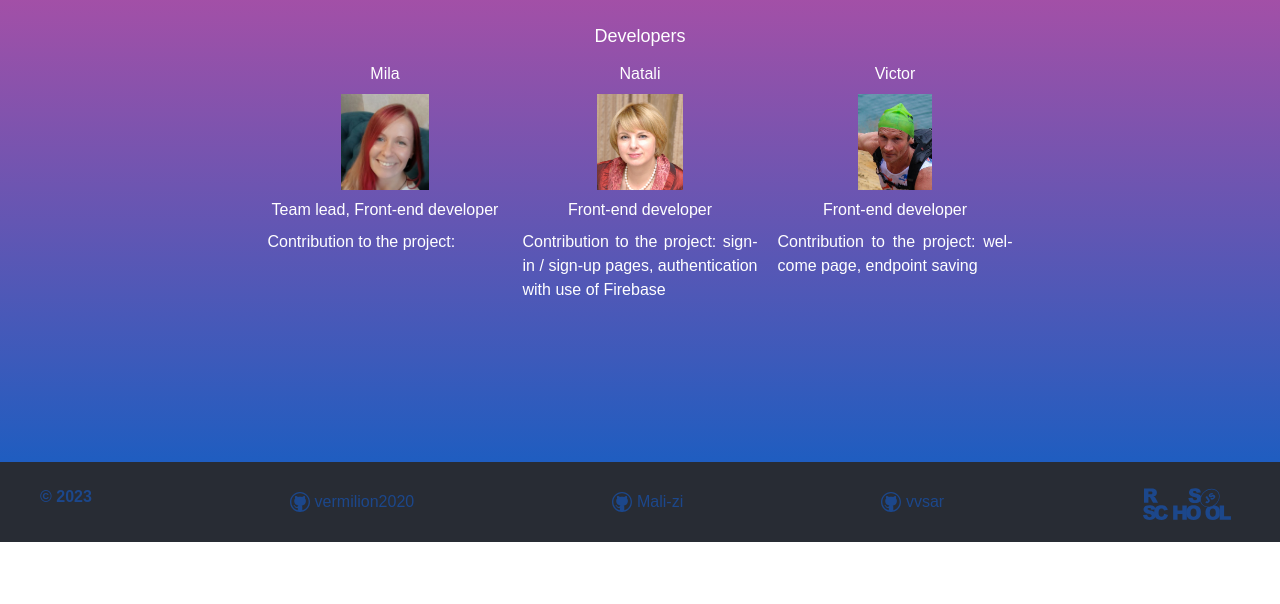
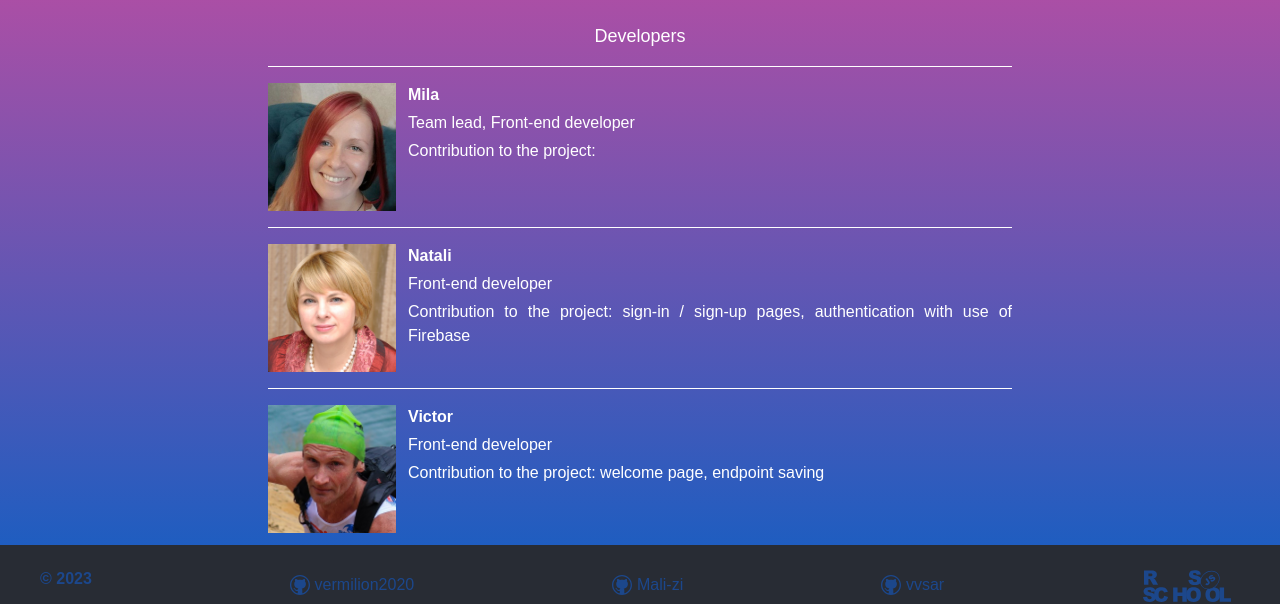
Before and after one commit to vermilion2020/graphiql-app, a React (Vite) app: page / in a window 1280 px wide. Shown: the part 258-862 px from the top of the page. Before the commit the page ends 800 px from the top, so only its background shows below. Built offline with nearby package versions, Linux system fonts and the light colour scheme; no server answers.

Commit message:
feat: finish styling welcome page, start query validation

```diff
--- a/src/components/common/Locale.tsx
+++ b/src/components/common/Locale.tsx
@@ -1,5 +1,5 @@
 import { useState, useEffect, useContext } from 'react';
-import { LOCALES, Locales } from '../../model/transaltes';
+import { LOCALES, Locales } from '../../model/translates';
 import { LocaleContext } from '../../context/LocaleContext';
 function Locale() {
   const [opened, setOpened] = useState(false);
--- a/src/context/LocaleContext.tsx
+++ b/src/context/LocaleContext.tsx
@@ -1,5 +1,5 @@
 import { createContext, useState } from 'react';
-import { LOCALES, Locales, en, ru } from '../model/transaltes';
+import { LOCALES, Locales, en, ru } from '../model/translates';
 
 export interface ILocaleContext {
   locale: Locales;
--- a/src/model/transaltes.ts
+++ b/src/model/translates.ts
@@ -170,8 +170,8 @@ export const ru: typeof en = {
   },
   welcome: {
     title: 'GraphQL редактор',
-    signIn: 'Регистрация',
-    signUp: 'Вход',
+    signIn: 'Вход',
+    signUp: 'Регистрация',
     main: 'НА ГЛАВНУЮ',
     project: 'Данное приложение является учебным проектом по GraphiQL, разработанным в рамках курса RSSchool React',
     course: 'RSSchool React - бесплатный курс для JavaScript / Front-End-разработчиков, желающих ознакомиться с библиотекой React для разработки web-приложений',
@@ -181,7 +181,7 @@ export const ru: typeof en = {
       mila: {
         name: 'Мила',
         description: 'Тимлид, Front-end-разработчик',
-        contribution: 'Личный вклад в проект:'
+        contribution: 'Личный вклад в проект: '
       },
       natali: {
         name: 'Натали',
--- a/src/pages/Welcome.tsx
+++ b/src/pages/Welcome.tsx
@@ -43,48 +43,69 @@ function WelcomePage() {
           Tailwind, GraphQL
         </p>
         <h2 className="my-3 text-lg">{texts.welcome.developers.title}</h2>
-        <div className="flex max-w-3xl max-md:flex-col justify-center gap-5">
-          <div className="flex flex-col w-[235px] items-center">
-            <h3>{texts.welcome.developers.mila.name}</h3>
-            <div className="w-32 h-24 my-2 flex justify-center">
+        <hr className="border-white border-1 w-full m-1"></hr>
+        <div className="flex w-full flex-col justify-center">
+          <div className="flex max-sm:flex-col my-3 gap-3 items-start max-sm:items-center">
+            <div className="w-32 h-32 flex flex-none">
               <img
-                className="w-full h-full object-contain"
+                className="w-full h-full object-cover"
                 src={milaPhotoUrl}
                 alt="Mila"
               ></img>
             </div>
-            <p>{texts.welcome.developers.mila.description}</p>
-            <p className="self-start text-justify break-normal hyphens-auto py-2">
+            <div className="flex flex-col w-full justify-start max-sm:items-center">
+              <h3 className="mb-1 font-bold">
+                {texts.welcome.developers.mila.name}
+              </h3>
+              <p className="mb-1">
+                {texts.welcome.developers.mila.description}
+              </p>
+              <p className="mb-1 text-justify self-start max-sm:break-normal max-sm:hyphens-auto">
                 {texts.welcome.developers.mila.contribution}
               </p>
             </div>
-          <div className="flex flex-col w-[235px] items-center">
-            <h3>{texts.welcome.developers.natali.name}</h3>
-            <div className="w-32 h-24 my-2 flex justify-center">
+          </div>
+          <hr className="border-white border-1 w-full my-1"></hr>
+          <div className="flex max-sm:flex-col my-3 gap-3 items-start max-sm:items-center">
+            <div className="w-32 h-32 flex flex-none">
               <img
-                className="w-full h-full object-contain"
+                className="w-full h-full object-cover"
                 src={nataliPhotoUrl}
-                alt="Mila"
+                alt="Natali"
               ></img>
             </div>
-            <p>{texts.welcome.developers.natali.description}</p>
-            <p className="self-start text-justify break-normal hyphens-auto py-2">
+            <div className="flex flex-col w-full justify-start max-sm:items-center">
+              <h3 className="mb-1 font-bold">
+                {texts.welcome.developers.natali.name}
+              </h3>
+              <p className="mb-1">
+                {texts.welcome.developers.natali.description}
+              </p>
+              <p className="mb-1 text-justify max-sm:self-start max-sm:break-normal max-sm:hyphens-auto">
                 {texts.welcome.developers.natali.contribution}
               </p>
             </div>
-          <div className="flex flex-col w-[235px] items-center">
-            <h3>{texts.welcome.developers.victor.name}</h3>
-            <div className="w-32 h-24 my-2 flex justify-center">
+          </div>
+          <hr className="border-white border-1 w-full my-1"></hr>
+          <div className="flex max-sm:flex-col w-full max-sm:w-75 my-3 gap-3 items-start max-sm:items-center">
+            <div className="w-32 h-32 flex flex-none">
               <img
-                className="w-full h-full object-contain"
+                className="w-full h-full object-cover"
                 src={victorPhotoUrl}
                 alt="Victor"
               ></img>
             </div>
-            <p>{texts.welcome.developers.victor.description}</p>
-            <p className="self-start text-justify break-normal hyphens-auto py-2">
+            <div className="flex flex-col w-full justify-start max-sm:items-center">
+              <h3 className="mb-1 font-bold">
+                {texts.welcome.developers.victor.name}
+              </h3>
+              <p className="mb-1">
+                {texts.welcome.developers.victor.description}
+              </p>
+              <p className="mb-1 text-justify max-sm:self-start max-sm:break-normal max-sm:hyphens-auto">
                 {texts.welcome.developers.victor.contribution}
               </p>
+            </div>
           </div>
         </div>
       </div>
--- a/src/utils/editor-validation.ts
+++ b/src/utils/editor-validation.ts
@@ -1,9 +1,23 @@
 export function validQuery(query: string) {
   console.log(query);
-  return true;
+  const openBraces = query.split('').filter((item) => item === '{');
+  const closeBraces = query.split('').filter((item) => item === '}');
+  const openBrackets = query.split('').filter((item) => item === '(');
+  const closeBrackets = query.split('').filter((item) => item === ')');
+  if (openBraces.length === closeBraces.length && openBrackets.length === closeBrackets.length) {
+    return true;
+  }
+  return false;
 }
 
 export function validJson(value: string) {
   console.log(value);
-  return true;
+  const openBraces = value.split('').filter((item) => item === '{');
+  const closeBraces = value.split('').filter((item) => item === '}');
+  const openBrackets = value.split('').filter((item) => item === '(');
+  const closeBrackets = value.split('').filter((item) => item === ')');
+  if (openBraces.length === closeBraces.length && openBrackets.length === closeBrackets.length) {
+    return true;
+  }
+  return false;
 }
```
Lines whose indentation alone changed are shown as unchanged.
